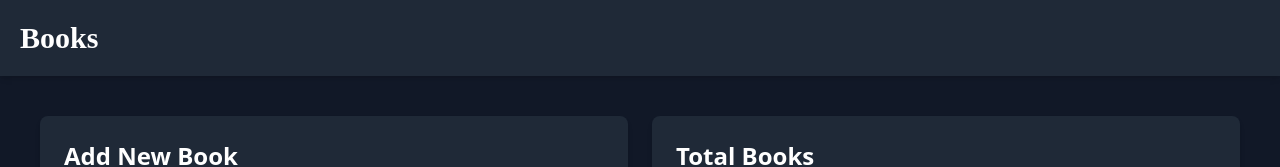
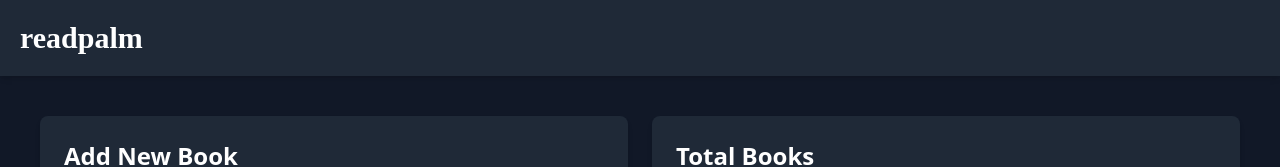
Before and after one commit to sutharmahesh05/read-palm-tree, a Next.js app: page / in a window 1280 px wide. Shown: the top 167 px of the page. Built offline with nearby package versions, Linux system fonts and the light colour scheme; no server answers; the database is empty.

Commit message:
Added ReadPalm logo and updated home page

```diff
--- a/pages/index.js
+++ b/pages/index.js
@@ -42,11 +42,8 @@ export default function Home() {
 
   return (
     <div className="flex flex-col min-h-screen bg-gray-900">
-      {/* Navigation Bar */}
       <header className="bg-gray-800 p-5 flex justify-between items-center shadow-md">
-        <div className="flex items-center">
-          <h1 className="text-white text-3xl font-bold" style={{ fontFamily: 'Didot' }}>Books</h1>
-        </div>
+        <h1 className="text-white text-3xl font-bold" style={{ fontFamily: 'Didot' }}>readpalm</h1>
       </header>
 
       {/* Main Content */}
@@ -88,6 +85,7 @@ export default function Home() {
               onChange={(e) => setNewBook({ ...newBook, link: e.target.value })}
               className="border border-gray-600 p-2 rounded mb-4 w-full bg-gray-900 text-white placeholder-gray-400 focus:outline-none focus:border-gray-500"
             />
+
             <button onClick={addBook} className="bg-red-600 text-white p-2 rounded w-full hover:bg-red-500 transition duration-300">Add Book</button>
           </div>
 
@@ -151,8 +149,6 @@ export default function Home() {
               "I created this website to help fellow book lovers easily organize their collections, discover new reads, and share insights, all while enhancing my web development skills!"
             </p>
           </div>
-
-
         </section>
 
         {/* Copyright Notice */}
```
Also changed, not shown: package.json (+2 -8 lines), 1 other file (tests, documents, lock files or other folders). Lines whose indentation alone changed are shown as unchanged.
